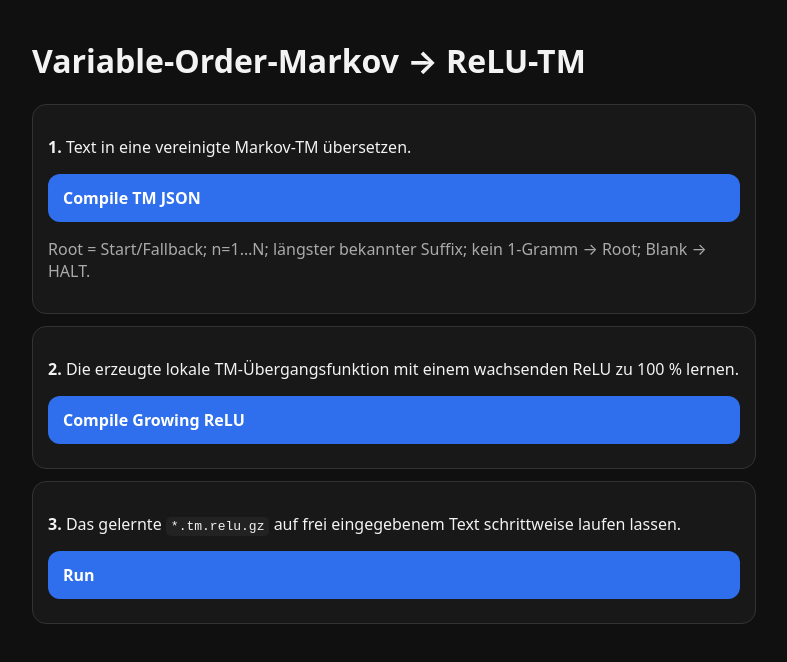
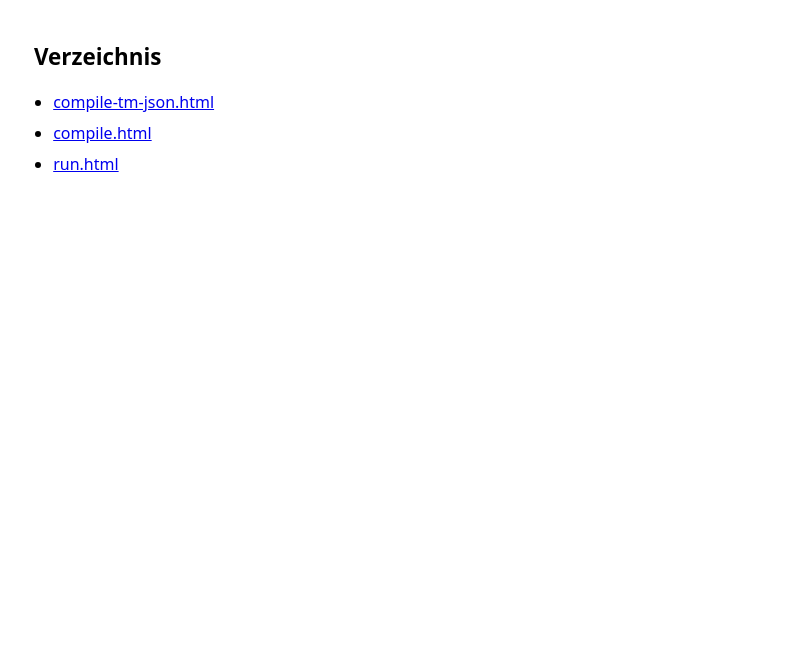
Before and after one commit to githubuser1983/htmls, a plain HTML site: page index.html in a window 1280 px wide. Shown: the whole page, without its empty margins (246-1033 px from the left). Drawn offline with Linux system fonts and the light colour scheme.

Commit message:
Add files via upload

```diff
--- a/index.html
+++ b/index.html
@@ -1,2 +1,28 @@
 <!doctype html>
-<html lang="de"><head><meta charset="utf-8"><meta name="viewport" content="width=device-width,initial-scale=1"><title>Markov ReLU-TM</title><style>*{box-sizing:border-box}body{margin:0;background:#101010;color:#f3f3f3;font-family:system-ui,-apple-system,Arial,sans-serif}main{max-width:760px;margin:auto;padding:18px}.card{background:#181818;border:1px solid #333;border-radius:14px;padding:15px;margin:12px 0}a{display:block;background:#2f6fed;color:#fff;text-decoration:none;border-radius:12px;padding:13px 15px;margin:9px 0;font-weight:700}.muted{color:#aaa}code{background:#222;padding:2px 5px;border-radius:5px}</style></head><body><main><h1>Variable-Order-Markov → ReLU-TM</h1><div class="card"><p><b>1.</b> Text in eine vereinigte Markov-TM übersetzen.</p><a href="compile-tm-json.html">Compile TM JSON</a><p class="muted">Root = Start/Fallback; n=1…N; längster bekannter Suffix; kein 1‑Gramm → Root; Blank → HALT.</p></div><div class="card"><p><b>2.</b> Die erzeugte lokale TM-Übergangsfunktion mit einem wachsenden ReLU zu 100 % lernen.</p><a href="compile-growing.html">Compile Growing ReLU</a></div><div class="card"><p><b>3.</b> Das gelernte <code>*.tm.relu.gz</code> auf frei eingegebenem Text schrittweise laufen lassen.</p><a href="run.html">Run</a></div></main></body></html>
+<html lang="de">
+<head>
+  <meta charset="utf-8">
+  <meta name="viewport" content="width=device-width, initial-scale=1">
+  <title>Verzeichnis</title>
+  <style>
+    body {
+      font-family: system-ui, sans-serif;
+      max-width: 720px;
+      margin: 40px auto;
+      padding: 0 20px;
+      line-height: 1.5;
+    }
+    h1 { font-size: 1.4rem; }
+    ul { padding-left: 1.2rem; }
+    li { margin: 0.45rem 0; }
+  </style>
+</head>
+<body>
+  <h1>Verzeichnis</h1>
+  <ul>
+    <li><a href="compile-tm-json.html">compile-tm-json.html</a></li>
+    <li><a href="compile.html">compile.html</a></li>
+    <li><a href="run.html">run.html</a></li>
+  </ul>
+</body>
+</html>
```
